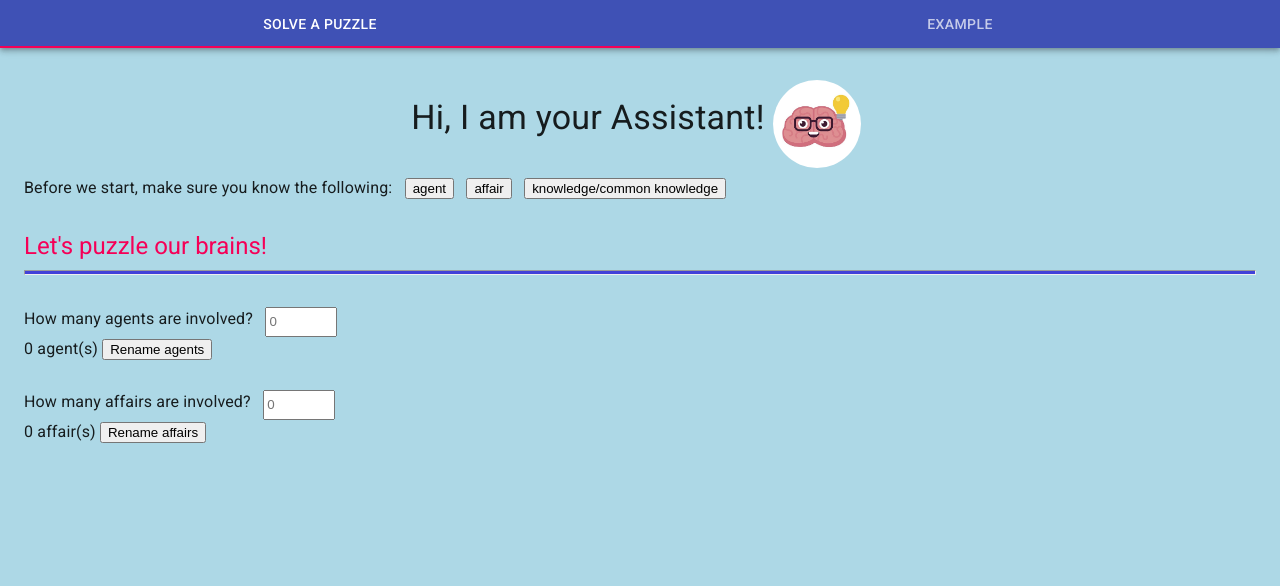
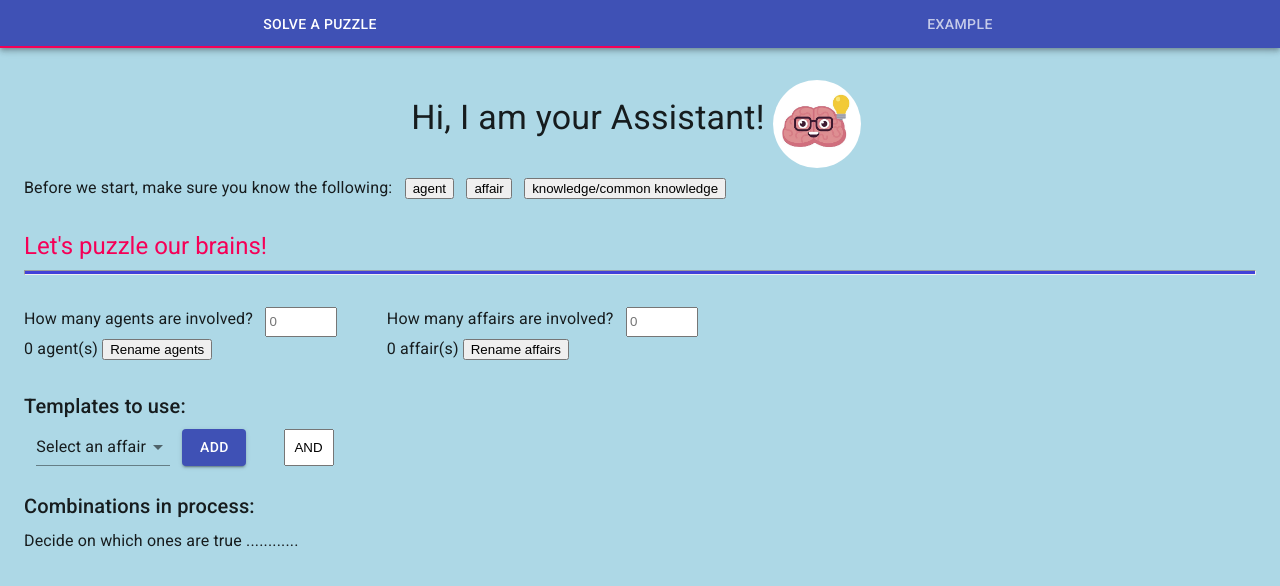
Before and after one commit to RositsaKirova/deluifrontend, a React (Create React App) app: page / in a window 1280 px wide. Shown: the top 586 px of the page. Built offline with nearby package versions, Linux system fonts and the light colour scheme.

Commit message:
first template and add functionality, renaming and updates synchronised, validation

```diff
--- a/package.json
+++ b/package.json
@@ -5,12 +5,14 @@
   "homepage": "http://epistemic.puzzlesassistant.com/",
   "dependencies": {
     "@material-ui/core": "^4.11.1",
+    "@material-ui/lab": "^4.0.0-alpha.56",
     "@testing-library/jest-dom": "^5.11.4",
     "@testing-library/react": "^11.1.0",
     "@testing-library/user-event": "^12.1.10",
     "axios": "^0.21.0",
     "bootstrap": "^4.5.3",
     "fontsource-roboto": "^3.0.3",
+    "mime": "1.2.11",
     "react": "^16.7.0",
     "react-dom": "^16.7.0",
     "react-scripts": "4.0.0",
--- a/src/App.js
+++ b/src/App.js
@@ -14,7 +14,7 @@ import './App.css';
 
 import Term from "./components/Term";
 import TabPanel from "./components/TabPanel";
-import KeyInfo from "./components/KeyInfo";
+import PuzzleBuilder from "./components/PuzzleBuilder";
 
 
 const useStyles = makeStyles((theme) => ({
@@ -83,9 +83,7 @@ function App() {
           </Typography>
           <hr style={{color: '#4141D8', backgroundColor: '#4141D8',height: 5}}/>
           <br/>
-          <KeyInfo info={"agent"}/>
-          <br/>
-          <KeyInfo info={"affair"}/>
+          <PuzzleBuilder />
         </TabPanel>
         <TabPanel value={value} index={1}>
           Page Two
--- a/src/components/KeyInfo.js
+++ b/src/components/KeyInfo.js
@@ -1,6 +1,12 @@
 import React, { Component } from 'react';
 import '../App.css';
 import Typography from "@material-ui/core/Typography";
+import Snackbar from "@material-ui/core/Snackbar";
+import MuiAlert from '@material-ui/lab/Alert';
+
+function Alert(props) {
+    return <MuiAlert elevation={6} variant="filled" {...props} />;
+}
 
 class KeyInfo extends React.Component {
     constructor(props) {
@@ -9,8 +15,15 @@ class KeyInfo extends React.Component {
             elements: [],
             elementsNames: [],
             rename: false,
-            buttonName: 'Rename ' + this.props.info + 's'
+            buttonName: 'Rename ' + this.props.info + 's',
+            duplicateMessage: false,
+            numberMessage: false
         };
+        this.handleClose = this.handleClose.bind(this);
+    }
+
+    sendData = (theData, numberOfElements, elementChanged) => {
+        this.props.elementsCallback(theData, numberOfElements, elementChanged);
     }
 
     numberHandler = (number) => {
@@ -24,22 +37,44 @@ class KeyInfo extends React.Component {
         for (let i = 1; i <= number; i++) {
             tempElements.push(i);
             if(i > newNames.length){
-                newNames.push(i);
+                newNames.push(i.toString());
             }
         }
         this.setState({
             elements: tempElements.slice(),
             elementsNames: newNames
         });
+
+        this.sendData(newNames, number, -1);
     }
 
+    //can't be duplicate
+    //can't be a number
     namesHandler(elementNumber, name){
-        if(name) {
-            let newNames = this.state.elementsNames.slice();
-            newNames[elementNumber] = name;
-            this.setState({
-                elementsNames: newNames
-            });
+        this.setState({
+            numberMessage: false,
+            duplicateMessage: false
+        });
+        if(name){
+            if(this.state.elementsNames.some(item => name === item)){
+                this.setState({
+                    numberMessage: false,
+                    duplicateMessage: true
+                });
+            } else if(!isNaN(name)){
+                this.setState({
+                    duplicateMessage: false,
+                    numberMessage: true
+                });
+            } else {
+                let newNames = this.state.elementsNames.slice();
+                newNames[elementNumber] = name;
+                this.setState({
+                    elementsNames: newNames
+                });
+
+                this.sendData(newNames, -1, elementNumber);
+            }
         }
     }
 
@@ -55,6 +90,13 @@ class KeyInfo extends React.Component {
                 buttonName: 'Ready renaming'
             });
         }
+    }
+
+    handleClose() {
+        this.setState({
+            duplicateMessage: false,
+            numberMessage: false
+        })
     }
 
     render() {
@@ -83,6 +125,16 @@ class KeyInfo extends React.Component {
                                 placeholder="Please provide a name"
                                 onChange={e => this.namesHandler(item - 1, e.target.value)}
                             />
+                            <Snackbar open={this.state.duplicateMessage} autoHideDuration={3000} onClose={this.handleClose}>
+                                <Alert onClose={this.handleClose} severity="error">
+                                    No duplicates of names are allowed!
+                                </Alert>
+                            </Snackbar>
+                            <Snackbar open={this.state.numberMessage} autoHideDuration={3000} onClose={this.handleClose}>
+                                <Alert onClose={this.handleClose} severity="error">
+                                    Names cannot be numbers!
+                                </Alert>
+                            </Snackbar>
                         </li>
                     ))}
                 </ul>}
--- /dev/null
+++ b/src/components/PuzzleBuilder.js
@@ -0,0 +1,165 @@
+import React, { Component } from 'react';
+import KeyInfo from "./KeyInfo";
+import Typography from "@material-ui/core/Typography";
+import Select from '@material-ui/core/Select';
+
+import '../App.css';
+import Button from "@material-ui/core/Button";
+
+class PuzzleBuilder extends React.Component {
+    constructor(props) {
+        super(props);
+        this.state = {
+            agents: [],
+            affairs: [],
+            combinationsInProcess: [],
+            combinationsInProcessEncoded: [],
+            combinationsTruthValues: [],
+            finished: [],
+            combinations: '',
+            affair: "Select an affair"
+        };
+        this.addAffair = this.addAffair.bind(this);
+    }
+
+    callbackAgents = async (agentsData, numberOfAgents, numberOfChangedAgent) => {
+        await this.setState({agents: agentsData})
+    }
+
+    callbackAffairs = async (affairsData, numberOfAffairs, numberOfChangedAffair) => {
+        let affairsNumberNow = this.state.affairs.length;
+        if(numberOfAffairs >= 0 && numberOfAffairs < affairsNumberNow){
+            if(numberOfAffairs < this.state.affair){
+                await this.setState({affair: "Select an affair"})
+            }
+            this.removeAffairsFromCombinations(parseInt(numberOfAffairs) + 1, affairsNumberNow);
+        } else {
+            this.updateAffairsInCombinations(this.state.affairs[numberOfChangedAffair], affairsData[numberOfChangedAffair]);
+        }
+        await this.setState({
+            affairs: affairsData,
+        })
+    }
+
+    handleAffairChange = (event) => {
+        this.setState({affair: event})
+    };
+
+    async addAffair() {
+        let combEncoded = this.state.combinationsInProcessEncoded;
+        let comb = this.state.combinationsInProcess;
+        let indexAffair = this.state.affair;
+        if (!(indexAffair === "Select an affair")) {
+            let newAffairEncoded = 'a' + indexAffair;
+            if(combEncoded.indexOf(newAffairEncoded) === -1){
+                combEncoded.push(newAffairEncoded);
+                comb.push("affair(" + this.state.affairs[indexAffair-1] + ")");
+            }
+            await this.setState({
+                combinationsInProcessEncoded: combEncoded,
+                combinationsInProcess: comb
+            })
+        }
+    }
+
+    removeAffairsFromCombinations = (start, stop) => {
+        let combinationsEncoded = this.state.combinationsInProcessEncoded;
+        let combinations = this.state.combinationsInProcess;
+        let indexes = new Set();
+        for (let i = 0; i < combinationsEncoded.length; i++) {
+            for (let j = start; j <= stop; j++) {
+                console.log("start - " + start);
+                if(combinationsEncoded[i].includes('a' + start)){
+                    indexes.add(i);
+                }
+            }
+        }
+
+        console.log("before - " + combinationsEncoded);
+        console.log("before - " + combinations);
+
+        [].slice.call(indexes).sort();
+        console.log(indexes);
+
+        for (let x = indexes.size -1; x >= 0; x--) {
+            let elementToRemove = Array.from(indexes)[x];
+            combinationsEncoded.splice(elementToRemove, 1);
+            combinations.splice(elementToRemove, 1);
+        }
+
+        console.log("after - " + combinationsEncoded);
+        console.log("after - " + combinations);
+
+        this.setState({
+            combinationsInProcessEncoded: combinationsEncoded,
+            combinationsInProcess: combinations
+        })
+    }
+
+    updateAffairsInCombinations = (nameBefore, nameAfter) => {
+        let combinations = this.state.combinationsInProcess;
+
+        for (let i = 0; i < combinations.length; i++) {
+            if(combinations[i].includes('affair(' + nameBefore + ")")){
+                console.log(combinations[i]);
+                let newString = combinations[i].replace(nameBefore, nameAfter);
+                combinations[i] = newString;
+                console.log(combinations[i]);
+            }
+        }
+        this.setState({
+            combinationsInProcess: combinations
+        })
+    }
+
+    render() {
+        return (
+            <div>
+                <div className='rowC'>
+                <KeyInfo info={"agent"} elementsCallback={this.callbackAgents}/>
+                <span>&nbsp;&nbsp;&nbsp;&nbsp;&nbsp;&nbsp;&nbsp;&nbsp;&nbsp;&nbsp;&nbsp;&nbsp;</span>
+                <KeyInfo info={"affair"} elementsCallback={this.callbackAffairs}/>
+                </div>
+                <br/>
+                <Typography variant="h6" gutterBottom>
+                    Templates to use:
+                </Typography>
+                <div className='rowC'>
+                    <span>&nbsp;&nbsp;&nbsp;</span>
+                    <Select
+                        value={this.state.affair}
+                        onChange={e => this.handleAffairChange(e.target.value)}
+                    >
+                        <option value="Select an affair" disabled>Select an affair</option>
+                        {this.state.affairs.map((item, index) => (
+                            <option value={index+1} >{item}</option>))}
+                    </Select>
+                    <span>&nbsp;&nbsp;&nbsp;</span>
+                    <Button
+                        variant="contained"
+                        color="primary"
+                        onClick={this.addAffair}
+                    >
+                        Add
+                    </Button>
+                    <span>&nbsp;&nbsp;&nbsp;&nbsp;&nbsp;&nbsp;&nbsp;&nbsp;&nbsp;</span>
+                    <input readOnly value="AND" style={{ width: "50px", textAlign: "center" }}/>
+                </div>
+                <br/>
+                <Typography variant="h6" gutterBottom>
+                    Combinations in process:
+                </Typography>
+                <Typography variant="body1" gutterBottom>
+                    Decide on which ones are true ............
+                </Typography>
+                <ul>
+                    {this.state.combinationsInProcess.map((item) => (
+                        <li key={item}>{item}</li>
+                    ))}
+                </ul>
+            </div>
+        )
+    }
+}
+
+export default PuzzleBuilder;
```
Also changed, not shown: 2 other files (tests, documents, lock files or other folders).
